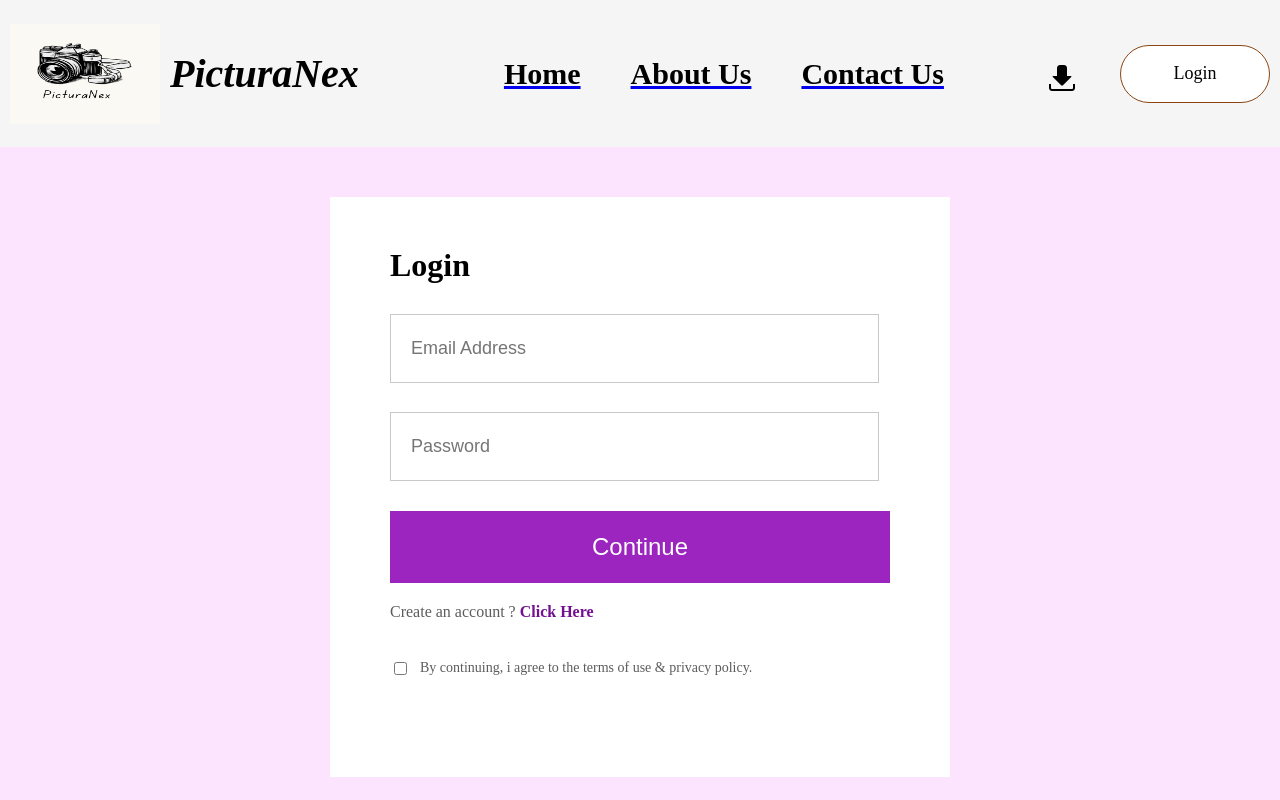
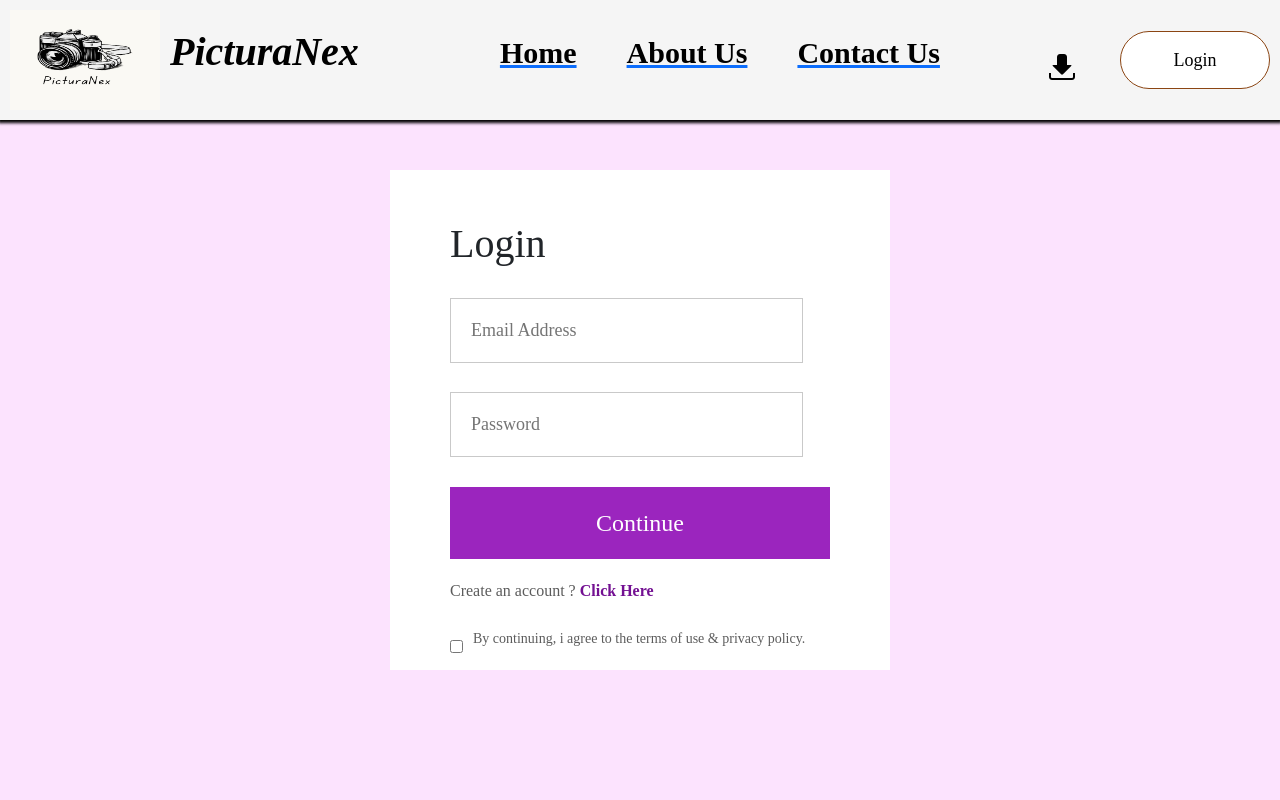
Before and after one commit to Sayantika2001/PicturaNex-frontend, a React (Create React App) app: page /LoginSignup in a window 1280 px wide. Shown: the top 800 px of the page. Built offline with nearby package versions, Linux system fonts and the light colour scheme.

Commit message:
first commit

```diff
--- a/public/index.html
+++ b/public/index.html
@@ -25,6 +25,7 @@
       Learn how to configure a non-root public URL by running `npm run build`.
     -->
     <title>PicturaNex</title>
+    <link href="https://cdn.jsdelivr.net/npm/bootstrap@5.3.3/dist/css/bootstrap.min.css" rel="stylesheet" integrity="sha384-QWTKZyjpPEjISv5WaRU9OFeRpok6YctnYmDr5pNlyT2bRjXh0JMhjY6hW+ALEwIH" crossorigin="anonymous">
   </head>
   <body>
     <noscript>You need to enable JavaScript to run this app.</noscript>
@@ -39,5 +40,7 @@
       To begin the development, run `npm start` or `yarn start`.
       To create a production bundle, use `npm run build` or `yarn build`.
     -->
+    <script src="https://cdn.jsdelivr.net/npm/bootstrap@5.3.3/dist/js/bootstrap.bundle.min.js" integrity="sha384-YvpcrYf0tY3lHB60NNkmXc5s9fDVZLESaAA55NDzOxhy9GkcIdslK1eN7N6jIeHz" crossorigin="anonymous"></script>
+  </body>
   </body>
 </html>
--- a/src/Pages/Images.jsx
+++ b/src/Pages/Images.jsx
@@ -2,12 +2,13 @@
 import './Images.css'
 import background from '../Components/Assets/Background.webp'
 import Dropdown from 'react-bootstrap/Dropdown';
+import { Link } from 'react-router-dom';
 
 const Images = () => {
 
   return (
     <div style={{ backgroundImage: `url(${background})`, backgroundSize:'cover' }}>
-      <section class="intro">
+      <section className="intro">
         <h1>Get as many images as you need-no more, no less.</h1>
         <p>One library, milions of ways to tell your story</p>
     <Dropdown>
@@ -15,11 +16,11 @@
         All Categories
       </Dropdown.Toggle>
       <Dropdown.Menu>
-        <Dropdown.Item href="/Nature">Nature</Dropdown.Item>
-        <Dropdown.Item href="/Flower">Flower</Dropdown.Item>
-        <Dropdown.Item href="/Animal">Animal</Dropdown.Item>
-        <Dropdown.Item href="/Sea">Sea</Dropdown.Item>
-        <Dropdown.Item href="/Children">Children</Dropdown.Item>
+        <Dropdown.Item><Link to= "/Nature" className="btn btn-outline-secondary">Nature</Link></Dropdown.Item>
+        <Dropdown.Item><Link to= "/Nature" className="btn btn-outline-secondary">Flower</Link></Dropdown.Item>
+        <Dropdown.Item><Link to= "/Nature" className="btn btn-outline-secondary">Animal</Link></Dropdown.Item>
+        <Dropdown.Item><Link to= "/Nature" className="btn btn-outline-secondary"> Sea</Link></Dropdown.Item>
+        <Dropdown.Item><Link to= "/Nature" className="btn btn-outline-secondary">Children</Link></Dropdown.Item>
       </Dropdown.Menu>
     </Dropdown>
     </section>
--- a/src/Pages/LoginSignup.css
+++ b/src/Pages/LoginSignup.css
@@ -30,7 +30,7 @@
     font-size: 18px;
 }
 .loginsignup-container button{
-    width: 600px;
+    width: 460px;
     height: 72px;
     color: white;
     background: #9B25BE;
--- a/src/Pages/LoginSignup.jsx
+++ b/src/Pages/LoginSignup.jsx
@@ -1,5 +1,6 @@
 import React, { useState } from 'react';
 import './LoginSignup.css';
+import { useNavigate } from 'react-router-dom';
 //import { Link } from 'react-router-dom';
 
  const LoginSignup = () => {
@@ -10,6 +11,7 @@
         password: "",
         email: ""
     });
+    const Navigate = useNavigate();
 
     const changeHandler = (e) => {
         setFormData({...formData,[e.target.name]:e.target.value})
@@ -28,7 +30,7 @@
 
         if(responseData.success){
             localStorage.setItem('auth-token', responseData.token);
-            window.location.replace('/images');
+            Navigate('/images');
         }
         else{
             alert(responseData.errors)
```
